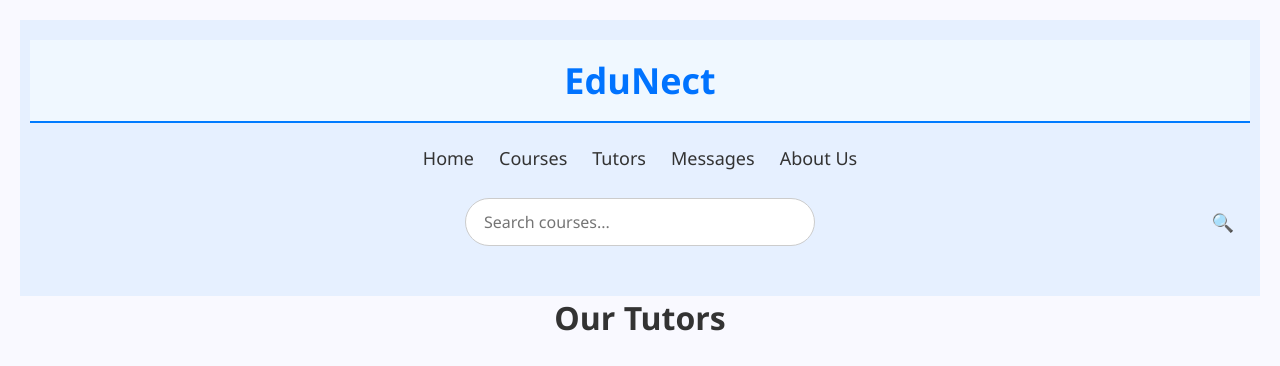
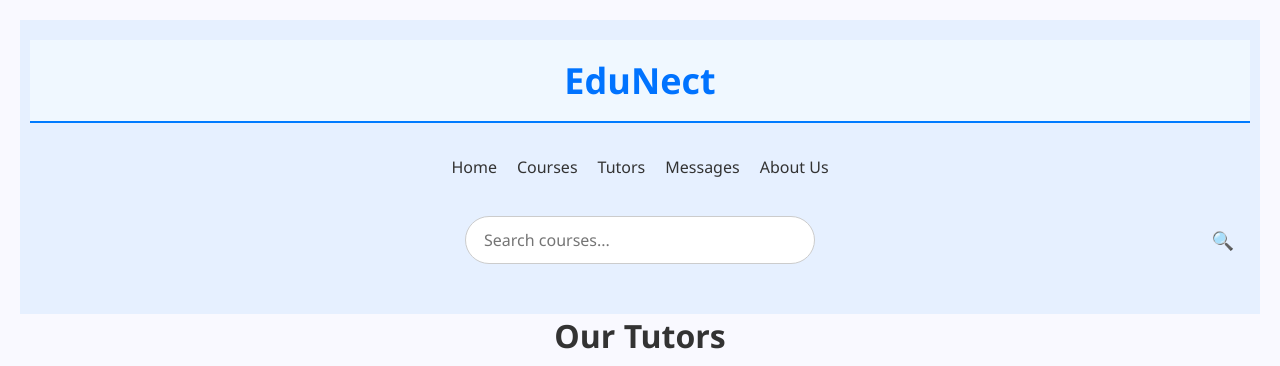
Before and after one commit to sudharsanff7/EduNect, a plain HTML site: page tutors.html in a window 1280 px wide. Shown: the top 366 px of the page. Drawn offline with Linux system fonts and the light colour scheme.

Commit message:
tutor size

```diff
--- a/tutors.html
+++ b/tutors.html
@@ -85,6 +85,24 @@
             border-radius: 10px;
             box-shadow: 0px 2px 8px rgba(0, 0, 0, 0.1);
         }
+        .nav-links {
+  display: flex;
+  justify-content: center;
+  flex-wrap: wrap; /* allow wrap in small screens */
+  gap: 20px;
+  font-size: 16px; /* reduced size */
+  font-weight: 500; /* lighter weight */
+  white-space: nowrap; /* prevent breaking words */
+  padding: 10px 0;
+}
+.nav-links a {
+  text-decoration: none;
+  color: #333;
+  transition: color 0.3s;
+}
+.nav-links a:hover {
+  color: #0073ff;
+}
     </style>
 </head>
 <body>
```
